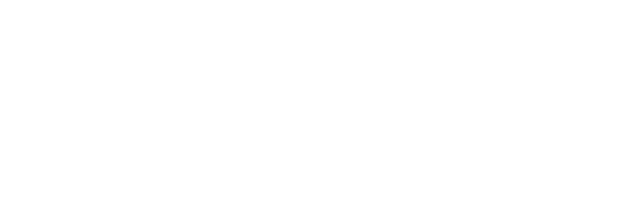
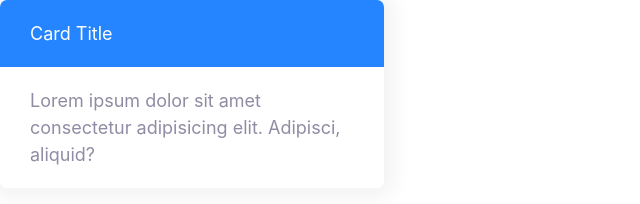
Before and after one commit to zblfly/moshify, a plain HTML site: page index.html in a window 1280 px wide. Shown: the whole page, without its empty margins (0-640 px from the left). Drawn offline with Linux system fonts and the light colour scheme.

Commit message:
卡片制作

```diff
--- a/css/styles.css
+++ b/css/styles.css
@@ -285,3 +285,25 @@ a{
         font-size: 1.5rem;
     }
 }
+
+/*Cards*/
+.card {
+    border-radius: 7px;
+    box-shadow: 0 0 20px 10px #f3f3f3;
+    overflow: hidden;
+}
+
+.card__header,
+.card__body {
+    padding: 2rem 3rem;
+}
+
+.card--primary .card__header {
+    background: var(--color-primary);
+    color: #fff;
+}
+
+.card--secondary .card__header {
+    background: var(--color-secondary);
+    color: #fff;
+}
--- a/index.html
+++ b/index.html
@@ -9,6 +9,14 @@
     <title>Document</title>
 </head>
 <body>
-
+    <div style="width: 30%">
+        <div class="card card--primary">
+            <header class="card__header">Card Title</header>
+            <div class="card__body">
+                Lorem ipsum dolor sit amet consectetur adipisicing elit.
+                Adipisci, aliquid?
+            </div>
+        </div>
+    </div>
 </body>
 </html>
```
